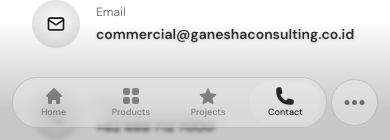
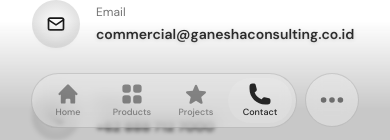
Before and after one commit to GanehsaConsulting/gec, a Next.js app: page /contact in a window 390 px wide. Shown: the part 704-844 px from the top of the page. Built offline with nearby package versions, Linux system fonts and the light colour scheme.

Commit message:
fix footer dimension

```diff
--- a/src/components/mobile-navigation.jsx
+++ b/src/components/mobile-navigation.jsx
@@ -214,19 +214,19 @@
             </div>
 
             {/* Bottom Navigation Bar */}
-            <div className="md:hidden fixed bottom-3 left-3 right-3 z-888 flex items-center justify-between gap-1">
-                <div className="flex w-full items-center justify-around bg-lightColor/40 dark:bg-darkColor/20 backdrop-blur-sm px-[2px] py-[4px] rounded-full border border-darkColor/15 dark:border-lightColor/15">
+            <div className="md:hidden fixed bottom-3 left-4 right-4 z-888 flex items-center justify-center gap-2">
+                <div className="flex w-fit items-center justify-around bg-lightColor/40 dark:bg-darkColor/20 backdrop-blur-sm px-[4px] py-[4px] rounded-full border border-darkColor/15 dark:border-lightColor/15">
                     {navigation.map((el, idx) => (
                         <Link
                             key={idx}
                             href={el.link}
                             onClick={handleLinkClick}
-                            className={`flex flex-col items-center relative transition-all duration-200 w-18 py-1 rounded-full ${isActive(el.link)
+                            className={`flex flex-col items-center relative transition-all duration-200 w-16 py-1 rounded-full ${isActive(el.link)
                                 ? "bg-white/10 dark:bg-white/10 text-darkColor dark:text-lightColor"
                                 : "text-darkColor/50 dark:text-lightColor/50"
                                 }`}
                         >
-                            <div className="w-fit text-[20px] relative">
+                            <div className="w-fit text-[24px] relative">
                                 {el.icon}
                             </div>
                             <p className={`text-[9px] font-medium transition-all ${isActive(el.link) ? "font-bold" : ""
@@ -242,7 +242,7 @@
                     onClick={() => setIsMenuOpen(!isMenuOpen)}
                     className="w-fit h-full"
                 >
-                    <div className={`flex items-center flex-col justify-center text-[25px] bg-lightColor/40 dark:bg-darkColor/20 backdrop-blur-sm p-2.5 aspect-square rounded-full border border-darkColor/15 dark:border-lightColor/15 transition-all ${isMenuOpen
+                    <div className={`flex items-center flex-col justify-center text-[28px] bg-lightColor/40 dark:bg-darkColor/20 backdrop-blur-sm p-3 aspect-square rounded-full border border-darkColor/15 dark:border-lightColor/15 transition-all ${isMenuOpen
                         ? 'bg-mainColorLight/20 dark:bg-mainColorDark/20  '
                         : 'text-darkColor/60 dark:text-lightColor/60 hover:scale-105'
                         }`}>
```
